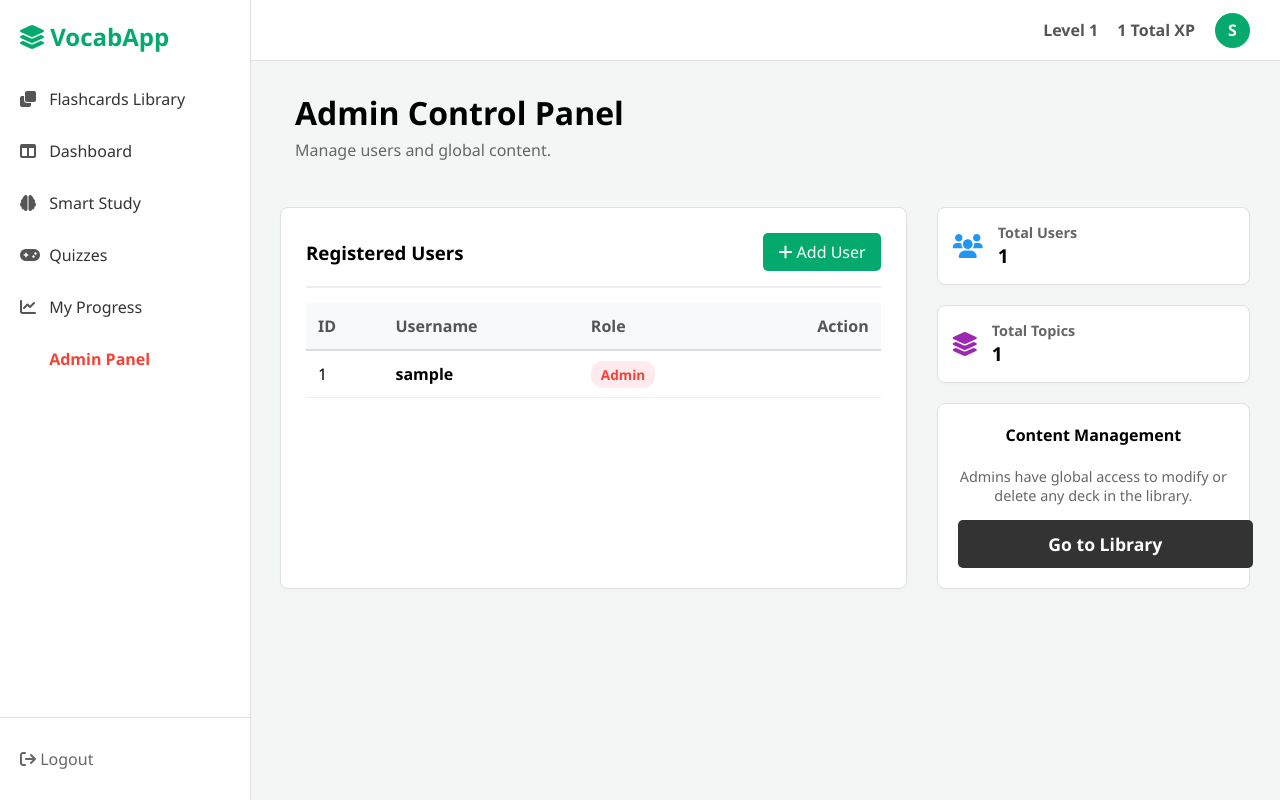
After one commit to excellmao/VocabLearningWeb, a Flask app: page /admin in a window 1280 px wide. The commit adds this page. Run offline with Flask 3, Linux system fonts and the light colour scheme; a user stored in the database is signed in; tables that the repository leaves empty hold one stand-in row (values such as "Sample post").

Commit message:
admin added

```diff
--- a/app/models.py
+++ b/app/models.py
@@ -15,7 +15,7 @@ class User(db.Model, UserMixin):
     level = db.Column(db.Integer, default=1)
     current_streak = db.Column(db.Integer, default=0)
     last_active = db.Column(db.DateTime, default=lambda: datetime.now(timezone.utc))
-
+    is_admin = db.Column(db.Boolean, default=False)
     # Relationship to private progress entries
     all_word_progress = db.relationship('WordProgress', backref='progress_owner', lazy=True)
 
--- a/app/routes.py
+++ b/app/routes.py
@@ -9,7 +9,9 @@ from app.forms import RegistrationForm, LoginForm
 from app.forms import TopicForm, WordForm
 from app.models import db, User, Topic, Word, WordProgress
 from sqlalchemy import func
-
+from datetime import datetime, timezone
+from functools import wraps
+from flask import abort
 
 @app.route('/register', methods=['GET', 'POST'])
 def register():
@@ -481,7 +483,8 @@ def enroll_topic(topic_id):
 def delete_word(word_id):
     word = Word.query.get_or_404(word_id)
 
-    if word.user_id != current_user.id:
+    # ADDED the admin bypass here:
+    if word.user_id != current_user.id and not current_user.is_admin:
         flash("Unauthorized.")
         return redirect(url_for('flashcards'))
 
@@ -499,7 +502,8 @@ def delete_word(word_id):
 def delete_topic(topic_id):
     topic = Topic.query.get_or_404(topic_id)
 
-    if topic.user_id != current_user.id:
+    # ADDED the admin bypass here:
+    if topic.user_id != current_user.id and not current_user.is_admin:
         flash("Unauthorized.")
         return redirect(url_for('flashcards'))
 
@@ -513,3 +517,41 @@ def delete_topic(topic_id):
 
     flash(f'Deck "{topic.name}" has been deleted.')
     return redirect(url_for('flashcards'))
+
+
+# --- ADMIN SECURITY DECORATOR ---
+def admin_required(f):
+    @wraps(f)
+    def decorated_function(*args, **kwargs):
+        if not current_user.is_authenticated or not current_user.is_admin:
+            flash("You do not have permission to view that page.", "danger")
+            return redirect(url_for('dashboard'))
+        return f(*args, **kwargs)
+
+    return decorated_function
+
+
+# --- ADMIN ROUTES ---
+@app.route('/admin')
+@admin_required
+def admin_panel():
+    users = User.query.all()
+    # We can fetch all topics to display stats in the admin panel
+    topics = Topic.query.all()
+    return render_template('admin.html', users=users, topics=topics)
+
+
+@app.route('/admin/delete_user/<int:user_id>', methods=['POST'])
+@admin_required
+def delete_user(user_id):
+    user = User.query.get_or_404(user_id)
+    if user.id == current_user.id:
+        flash('You cannot delete your own admin account!', 'danger')
+        return redirect(url_for('admin_panel'))
+
+    # Delete their study progress first to prevent database errors
+    WordProgress.query.filter_by(user_id=user.id).delete()
+    db.session.delete(user)
+    db.session.commit()
+    flash(f'User {user.username} has been deleted.', 'success')
+    return redirect(url_for('admin_panel'))
--- /dev/null
+++ b/app/templates/admin.html
@@ -0,0 +1,81 @@
+{% extends "base.html" %}
+
+{% block title %}Admin Panel - Vocab App{% endblock %}
+
+{% block content %}
+<div class="dashboard-header" style="display: flex; align-items: center; gap: 15px;">
+    <i class="fa-solid fa-shield-halved" style="font-size: 2.5rem; color: #f44336;"></i>
+    <div>
+        <h1 style="margin: 0;">Admin Control Panel</h1>
+        <p style="color: #666; margin-top: 5px;">Manage users and global content.</p>
+    </div>
+</div>
+
+<div class="learning-grid" style="display: grid; grid-template-columns: 2fr 1fr; gap: 30px; margin-top: 30px;">
+
+    <div class="w3-card" style="padding: 25px;">
+        <div style="display: flex; justify-content: space-between; align-items: center; border-bottom: 2px solid #eee; padding-bottom: 15px; margin-bottom: 15px;">
+            <h3 style="margin: 0;">Registered Users</h3>
+            <a href="{{ url_for('register') }}" class="btn" style="background: #04AA6D; color: white; border-radius: 5px; padding: 8px 15px; text-decoration: none;"><i class="fa-solid fa-plus"></i> Add User</a>
+        </div>
+
+        <table style="width: 100%; text-align: left; border-collapse: collapse;">
+            <thead>
+                <tr style="background: #f8f9fa; color: #555;">
+                    <th style="padding: 12px; border-bottom: 2px solid #ddd;">ID</th>
+                    <th style="padding: 12px; border-bottom: 2px solid #ddd;">Username</th>
+                    <th style="padding: 12px; border-bottom: 2px solid #ddd;">Role</th>
+                    <th style="padding: 12px; border-bottom: 2px solid #ddd; text-align: right;">Action</th>
+                </tr>
+            </thead>
+            <tbody>
+                {% for user in users %}
+                <tr style="border-bottom: 1px solid #eee;">
+                    <td style="padding: 12px;">{{ user.id }}</td>
+                    <td style="padding: 12px; font-weight: bold;">{{ user.username }}</td>
+                    <td style="padding: 12px;">
+                        {% if user.is_admin %}
+                            <span style="background: #ffebee; color: #f44336; padding: 4px 10px; border-radius: 12px; font-size: 0.85rem; font-weight: bold;">Admin</span>
+                        {% else %}
+                            <span style="background: #e3f2fd; color: #2196f3; padding: 4px 10px; border-radius: 12px; font-size: 0.85rem;">User</span>
+                        {% endif %}
+                    </td>
+                    <td style="padding: 12px; text-align: right;">
+                        {% if user.id != current_user.id %}
+                        <form action="{{ url_for('delete_user', user_id=user.id) }}" method="POST" style="margin: 0;">
+                            <button type="submit" class="btn" style="background: #f44336; color: white; border: none; padding: 6px 12px; border-radius: 4px; cursor: pointer;" onclick="return confirm('Delete this user completely?');">
+                                <i class="fa-solid fa-trash"></i>
+                            </button>
+                        </form>
+                        {% endif %}
+                    </td>
+                </tr>
+                {% endfor %}
+            </tbody>
+        </table>
+    </div>
+
+    <div style="display: flex; flex-direction: column; gap: 20px;">
+        <div class="w3-card mini-stat-card" style="margin: 0;">
+            <i class="fa-solid fa-users" style="color: #2196f3;"></i>
+            <div>
+                <h4>Total Users</h4>
+                <p>{{ users|length }}</p>
+            </div>
+        </div>
+        <div class="w3-card mini-stat-card" style="margin: 0;">
+            <i class="fa-solid fa-layer-group" style="color: #9c27b0;"></i>
+            <div>
+                <h4>Total Topics</h4>
+                <p>{{ topics|length }}</p>
+            </div>
+        </div>
+
+        <div class="w3-card" style="padding: 20px; text-align: center;">
+            <h4 style="margin-top: 0;">Content Management</h4>
+            <p style="color: #666; font-size: 0.9rem; margin-bottom: 15px;">Admins have global access to modify or delete any deck in the library.</p>
+            <a href="{{ url_for('flashcards') }}" class="btn-block" style="display: block; text-decoration: none; background: #333;">Go to Library</a>
+        </div>
+    </div>
+</div>
+{% endblock %}
--- a/app/templates/base.html
+++ b/app/templates/base.html
@@ -22,6 +22,13 @@
                 <li><a href="{{ url_for('study') }}"><i class="fa-solid fa-brain"></i> Smart Study</a></li>
                 <li><a href="{{ url_for('quiz_setup') }}"><i class="fa-solid fa-gamepad"></i> Quizzes</a></li>
                 <li><a href="{{ url_for('progress') }}"><i class="fa-solid fa-chart-line"></i> My Progress</a></li>
+            {% endif %}
+            {% if current_user.is_admin %}
+                <li>
+                    <a href="{{ url_for('admin_panel') }}" style="color: #f44336; font-weight: bold;">
+                        <i class="fa-solid fa-shield-halved" style="color: #f44336;"></i> Admin Panel
+                    </a>
+                </li>
             {% endif %}
         </ul>
 
--- a/app/templates/view_flashcards.html
+++ b/app/templates/view_flashcards.html
@@ -33,7 +33,7 @@
         {% endif %}
     </div>
 
-    {% if current_user.is_authenticated and current_user.id == topic.user_id %}
+    {% if current_user.is_authenticated and (topic.user_id == current_user.id or current_user.is_admin) %}
     <div style="display: flex; gap: 10px; align-items: center; margin-top: 35px;">
         <a href="{{ url_for('add_word', topic_id=topic.id) }}" class="btn" style="background-color: #e0e0e0; color: #333; text-decoration: none; padding: 10px 15px; border-radius: 5px; font-weight: bold;">
             <i class="fa-solid fa-pen"></i> Manage Words
```
Also changed, not shown: seed.py (+5 -4 lines).
